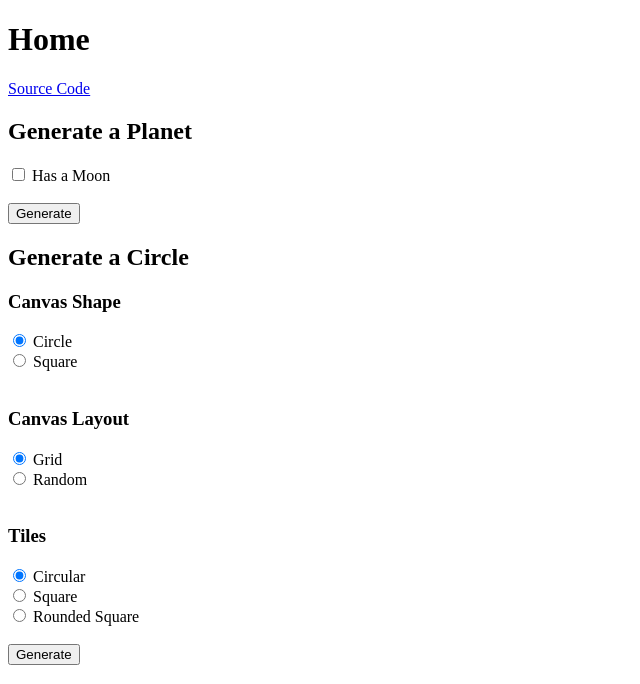
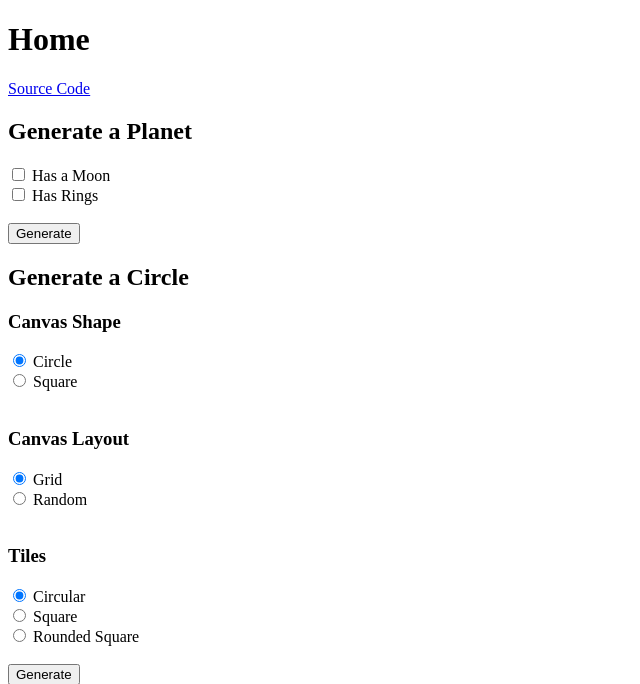
Before and after one commit to johneastman/gen_art, a Flask app: page / in a window 1280 px wide. Shown: the top 684 px of the page, without its empty margins (0-640 px from the left). Run offline with Flask 3, Linux system fonts and the light colour scheme.

Commit message:
toggle planet rings

```diff
--- a/app.py
+++ b/app.py
@@ -112,7 +112,7 @@ def tile():
 @app.route("/planet", methods=["POST"])
 def planet():
     has_moon = request.form.get("moon", None) != None
-    print(has_moon)
+    has_rings = request.form.get("rings", None) != None
 
     colors = generate_random_colors(10)
     planet_color = choice(colors)
@@ -128,15 +128,18 @@ def planet():
 
     draw.pieslice(c.box(), start, end, fill=planet_color)
 
-    ring_major = randint(400, 600)
-    ring_minor = randint(30, 60)
-    print(f"{planet_radius=}, {ring_major=}")
+    # This variable needs to be declared outside the if statement so it can be use
+    # when calculating the moon's location.
+    ring_angle = 180 - start
+    if has_rings:
+        ring_major = randint(400, 600)
+        ring_minor = randint(30, 60)
 
-    r = Ellipse(512, 512, 190, 40)
-    ring_angle = 180 - start
-    for i in range(randint(5, 15)):
-        img = ellipse_with_angle(img, r.x, r.y, ring_major + (i * 30),
-        ring_minor + (i * 5), ring_angle, choice(colors))
+        r = Ellipse(512, 512, 190, 40)
+        for i in range(randint(5, 15)):
+            img = ellipse_with_angle(img, r.x, r.y, ring_major + (i * 30),
+            ring_minor + (i * 5), ring_angle, choice(colors))
+
     draw.pieslice(c.box(), end, start, fill=planet_color)
 
     # Move the moon closer to or further away from the planet
--- a/templates/index.html
+++ b/templates/index.html
@@ -12,7 +12,11 @@
     <h2>Generate a Planet</h2>
     <form action="/planet" method="post" target="_blank">
         <input type="checkbox" id="moon" name="moon" value="Moon">
-        <label for="moon">Has a Moon</label><br><br>
+        <label for="moon">Has a Moon</label><br>
+
+        <input type="checkbox" id="rings" name="rings" value="Rings">
+        <label for="rings">Has Rings</label><br><br>
+
         <button type="submit">Generate</button>
     </form>
 
```
